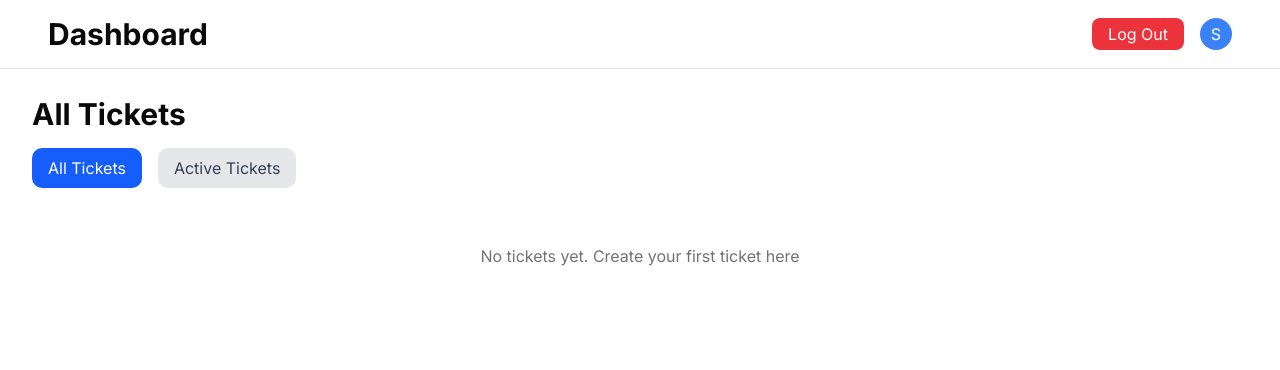
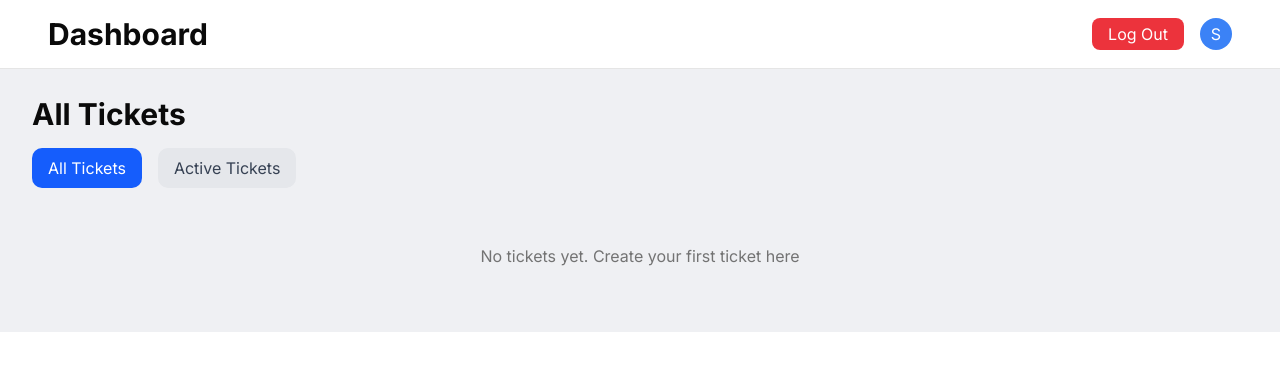
Before and after one commit to BEEJAYOFGOD/Hng13-2-react, a React (Vite) app: page /tickets in a window 1280 px wide. Shown: the top 370 px of the page. Built offline with nearby package versions, Linux system fonts and the light colour scheme; sample sign-in values are in the browser's storage.

Commit message:
included gray background for dashboard layout

```diff
--- a/src/components/layout/DashboardLayout.tsx
+++ b/src/components/layout/DashboardLayout.tsx
@@ -25,7 +25,7 @@ const DashboardLayout = () => {
                     </div>
                 </div>
             </header>
-            <div className="mt-12">{<Outlet />}</div>
+            <div className="mt-12 bg-gray-200/60">{<Outlet />}</div>
         </main>
     );
 };
--- a/src/page/dashboard/Dashboard.tsx
+++ b/src/page/dashboard/Dashboard.tsx
@@ -245,7 +245,7 @@ const Dashboard = () => {
     };
 
     return (
-        <section className="p-12">
+        <section className="p-12 ">
             <h2 className="text-2xl font-bold">Welcome {user?.email}</h2>
             <div className="mt-8">
                 <div className="grid grid-cols-1 sm:grid-cols-2 lg:grid-cols-4 gap-6">
@@ -256,9 +256,8 @@ const Dashboard = () => {
             </div>
 
             {/*Quick Action */}
-
             <Card className="mt-8">
-                <CardTitle className="p-4">Quick Actions</CardTitle>
+                <CardTitle className="px-4 text-xl">Quick Actions</CardTitle>
                 <CardContent className="grid grid-cols-1 sm:grid-cols-2 lg:grid-cols-3 gap-8">
                     {QuickActions.map((action, index) => (
                         <Link key={index} to={action.href}>
@@ -284,7 +283,9 @@ const Dashboard = () => {
                 <Card className="my-8">
                     <CardHeader>
                         <div className="flex justify-between items-center">
-                            <CardTitle>Recent Tickets</CardTitle>
+                            <CardTitle className="text-xl">
+                                Recent Tickets
+                            </CardTitle>
                             <Button
                                 variant="outline"
                                 onClick={() => navigate("/tickets")}
```
